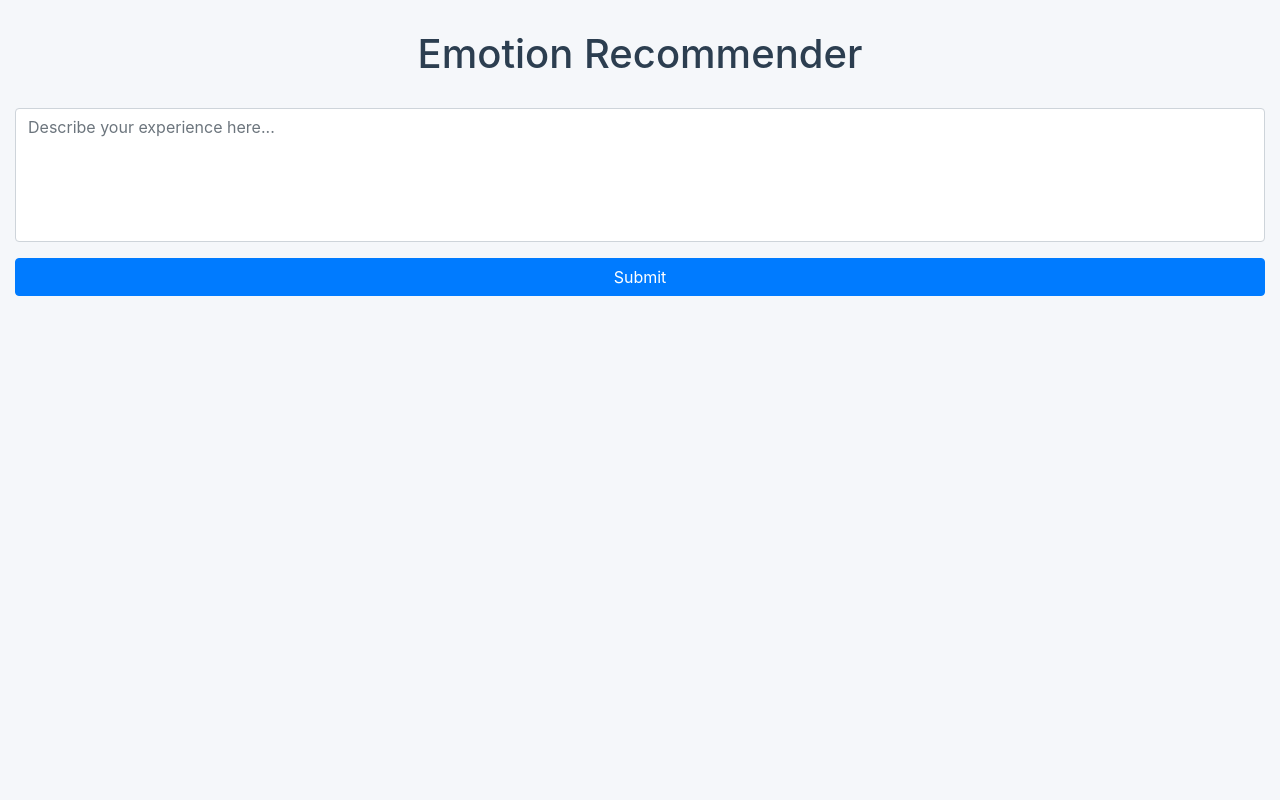
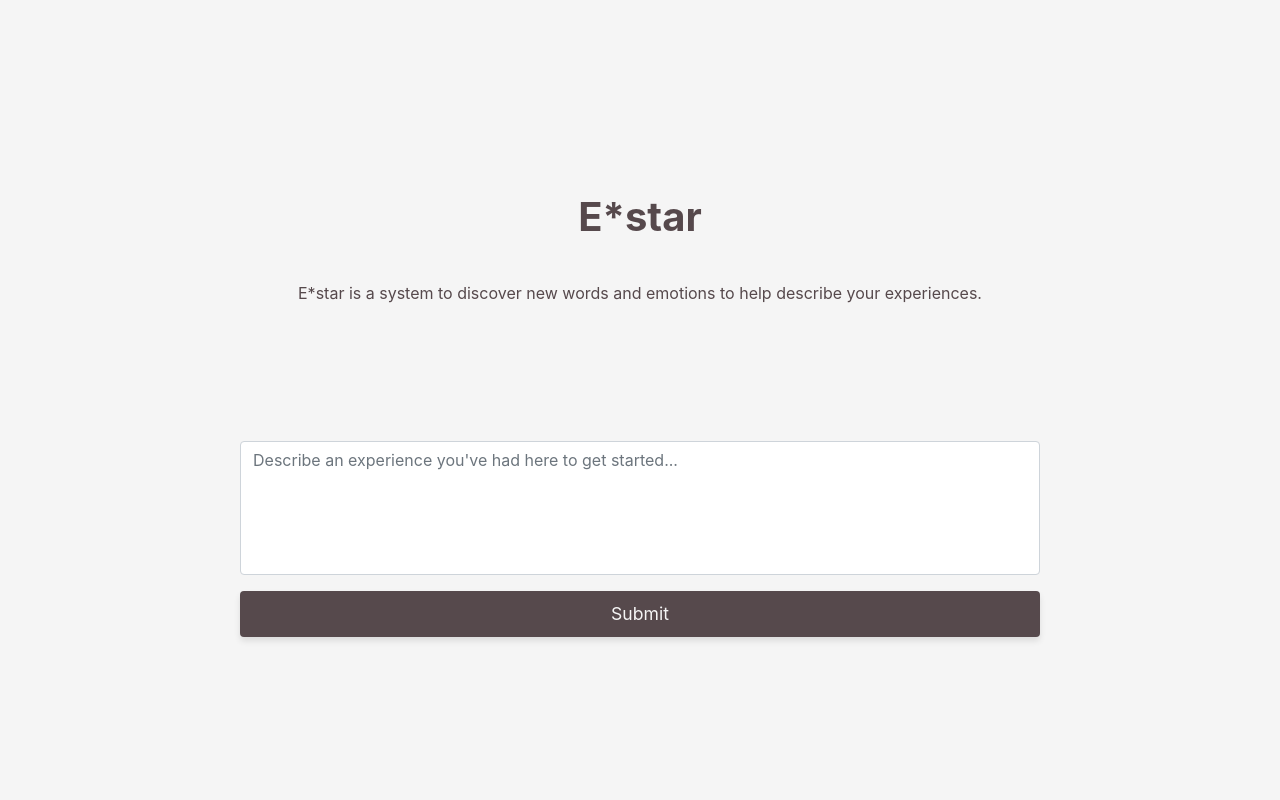
Before and after one commit to FerdinandNathaniel/E-star, a Flask app: page / in a window 1280 px wide. Run offline with Flask 3, Linux system fonts and the light colour scheme; parts of the project's set-up code (start-up, migrations or seed data) failed here and were passed over; some libraries are stand-ins or nearby versions.

Commit message:
Demo-ready code

```diff
--- a/Static/styles.css
+++ b/Static/styles.css
@@ -1,17 +1,61 @@
+body, html {
+    height: 100%;
+    margin: 0;
+}
+
 body {
-    background-color: #f5f7fa;
+    background-color: var(--background-color-1);
 }
 
 h1 {
     margin-top: 30px;
     margin-bottom: 30px;
-    color: #2c3e50;
+    color: var(--tertiary-color);
+}
+
+:root {
+    --background-color-1: #f5f5f5;
+    --background-color-2: #e2e2df;
+    --primary-color: #f5f5f5;
+    --secondary-color: #56494c;
+    --tertiary-color: #3a2e39;
+    --grey-color: #f5f5f5;
+    --text-color: #56494c;
+    --sidebar-text-color: #57606f;
+    --remove-color: #ac5656;
+}
+
+.estar-title {
+    color: var(--secondary-color);
+    font-weight: bold;
+}
+
+.subtitle {
+    margin-top: 5vh;
+    color: var(--secondary-color);
+}
+
+.user-input {
+    color: var(--background-color-2);
 }
 
 .circle-container {
     display: flex;
     justify-content: center;
     flex-wrap: wrap;
+}
+
+.form-index {
+    color: var(--text-color);
+    caret-color: var(--secondary-color);
+}
+
+.form-index:active {
+    outline: none;
+}
+
+.form-index:focus {
+    outline: none;
 }
 
 .emotion-button-container {
@@ -83,7 +134,8 @@ textarea {
 }
 
 .btn-success {
-    background-color: #10ac84;
+    background-color: var(--secondary-color);
+    color: var(--background-color-1);
     border: none;
     padding: 10px 25px;
     font-size: 1.1em;
@@ -213,12 +298,55 @@ textarea {
 .remove-from-collection {
     background: none;
     border: none;
-    color: #ff6b6b;
+    color: var(--remove-color);
     font-size: 20px;
     cursor: pointer;
     padding: 0 5px;
 }
 
 .remove-from-collection:hover {
-    color: #ff5252;
+    color: var(--remove-color);
 }
+
+.skip-button-container {
+    display: flex;
+    justify-content: center;
+    margin: 20px 0;
+    width: 100%;
+}
+
+.skip-button {
+    background-color: var(--background-color-2) !important;
+    color: var(--secondary-color) !important;
+    border: 2px solid var(--secondary-color) !important;
+    padding: 8px 24px !important;
+    border-radius: 20px !important;
+    font-size: 1em !important;
+    transition: all 0.3s ease;
+}
+
+.skip-button:hover {
+    background-color: var(--secondary-color) !important;
+    color: var(--background-color-1) !important;
+    transform: scale(1.05);
+}
+
+.center-container {
+    display: flex;
+    flex-direction: column;
+    justify-content: center;
+    align-items: center;
+    height: 100vh;
+    text-align: center;
+    padding: 0 20px;
+}
+
+.title-section {
+    margin-top: 15vh;
+}
+
+.input-section {
+    width: 100%;
+    max-width: 800px;
+    margin: 15vh;
+}
--- a/Templates/index.html
+++ b/Templates/index.html
@@ -1,10 +1,17 @@
 {% extends "layout.html" %}
 {% block content %}
-    <h1 class="text-center">Emotion Recommender</h1>
-    <form method="post" action="{{ url_for('first_pass') }}">
-        <div class="form-group">
-            <textarea class="form-control" name="user_input" rows="5" placeholder="Describe your experience here..."></textarea>
+    <div class="center-container">
+        <div class="title-section">
+            <h1 class="text-center estar-title">E*star</h1>
+            <p class="text-center subtitle">E*star is a system to discover new words and emotions to help describe your experiences.</p>
         </div>
-        <button type="submit" class="btn btn-primary btn-block">Submit</button>
-    </form>
+        <div class="input-section">
+            <form method="post" action="{{ url_for('first_pass') }}">
+                <div class="form-group">
+                    <textarea class="form-control form-index" name="user_input" rows="5" placeholder="Describe an experience you've had here to get started..."></textarea>
+                </div>
+                <button type="submit" class="btn btn-success btn-block">Submit</button>
+            </form>
+        </div>
+    </div>
 {% endblock %}
--- a/Templates/layout.html
+++ b/Templates/layout.html
@@ -2,7 +2,7 @@
 <html lang="en">
 <head>
     <meta charset="UTF-8">
-    <title>Emotion Recommender</title>
+    <title>E*star</title>
     <!-- Bootstrap CSS -->
     <link rel="stylesheet" href="https://stackpath.bootstrapcdn.com/bootstrap/4.5.0/css/bootstrap.min.css">
     <!-- Custom CSS -->
@@ -13,15 +13,30 @@
         <div class="row">
             {% if request.endpoint != 'index' %}
             <div class="col-md-3 sidebar left-sidebar">
+                <div class="back-button-container">
+                    <form method="post" action="{{ url_for('index') }}">
+                        <button type="submit" class="btn btn-success btn-block">Go back</button>
+                    </form>
+                </div>
                 <div id="emotion-description" class="description-panel">
-                    <h4>Guidelines</h4>
+                    <h4>Welcome to E*star!</h4>
                     <div id="guidelines-text">
-                        <p>I did a baba!</p>
-                        <p>More text about how this burbur works.</p>
-                        <p>Hover over an emotion to see its description.</p>
+                        <p>The goal of E*star is to find and collect words that together describe an experience you've had.</p>
+                        <p>Here's how to use this system:</p>
+                        <ul>
+                            <li><strong>Hover</strong> over an emotion to view its description.</li>
+                            <li><strong>Click</strong> an emotion to select it as the best fit compared to the other two.</li>
+                            <li><strong>Skip</strong> emotions to indicate none get closer to describing your experience.</li>
+                            <li><strong>Add</strong> emotions to your collection by using the '<strong>+</strong>' button.</li>
+                            <li><strong>Remove</strong> emotions from your collection by clicking the red '<strong>×</strong>' next to them.</li>
+                            <li><strong>Print</strong> your collection to a receipt by clicking the <strong>Finish</strong> button.</li>
+                        </ul>
+
+                        <p><small><em><strong>Hint</strong>: you can go back and click on other emotions to see how the results change! Your collection will not be affected, so peruse to your heart's content-</em></small></p>
                     </div>
                     <div id="description-text" style="display: none;"></div>
                 </div>
+
             </div>
             <div class="col-md-6">
             {% else %}
@@ -134,6 +149,16 @@
                     updateCollection('remove', e.target.dataset.emotion);
                 }
             });
+
+            // Add finish form handler
+            const finishForm = document.querySelector('form[action="/finish"]');
+            if (finishForm) {
+                finishForm.addEventListener('submit', function(e) {
+                    e.preventDefault();
+                    alert('You are finished! Take your receipt.');
+                    this.submit();
+                });
+            }
         });
     </script>
 </body>
--- a/app.py
+++ b/app.py
@@ -17,7 +17,7 @@ api_key = os.environ.get('OPENAI_API_KEY')
 client = OpenAI(api_key=api_key)
 
 # Choose dataset to use, do not put file ending at the end
-dataset_embeddings = "embeddings_onlyLLM"
+dataset_embeddings = "embeddings"
 
 # Load data
 df_embeddings = pd.read_pickle('Data/Processed/' + dataset_embeddings + '.pkl')
@@ -27,7 +27,7 @@ faiss_index = utils.get_faiss_index(df_embeddings)
 emotion_list = df_embeddings['Emotion'].tolist()
 
 def get_descriptions(emotions):
-    return {emotion: f"<strong>{emotion}</strong><br>{df_embeddings.loc[df_embeddings['Emotion'] == emotion, 'Description'].iloc[0]}"
+    return {emotion: f"<strong>{emotion}</strong> [{df_embeddings.loc[df_embeddings['Emotion'] == emotion, 'Language'].iloc[0]}]<br>{df_embeddings.loc[df_embeddings['Emotion'] == emotion, 'Description'].iloc[0]}"
             for emotion in emotions}
 
 @app.route('/', methods=['GET', 'POST'])
@@ -51,12 +51,7 @@ def first_pass():
     session['collection'] = []
 
     # Get recommended_emotions
-    recommended_emotions = utils.find_relevant_emotions(
-        user_input=user_input,
-        emotion_list=emotion_list,
-        openai_client=client,
-        faiss_index=faiss_index
-    )
+    recommended_emotions = utils.find_relevant_base_emotions()
 
     # Append recommended_emotions to previous_emotions
     previous_emotions = session['previous_emotions']
@@ -111,8 +106,6 @@ def get_emotions():
     for emotion in recommended_emotions:
         previous_emotions.append(emotion)
 
-    print(f"User input: {user_input}\nChosen emotion: {chosen_emotion}\nRecommended emotions: {recommended_emotions}\nPrevious emotions: {previous_emotions}")
-
     # Session has been modified at this point
     session.modified = True
 
@@ -128,7 +121,7 @@ def get_emotions():
                                 original_user_input=original_user_input,
                                 descriptions=descriptions)
 
-    descriptions = get_descriptions(recommended_emotions + previous_emotions)
+    descriptions = get_descriptions(previous_emotions)
     return render_template('results.html',
                            emotions=recommended_emotions,
                            user_input=user_input,
@@ -207,6 +200,7 @@ def rewind_to_emotion():
 def finish():
     # Get final data
     user_input = request.form.get('user_input')
+    original_user_input = session['original_user_input']
 
     if session.get('collection'):
         # Get descriptions without HTML formatting for printing
@@ -215,15 +209,22 @@ def finish():
             for emotion in session['collection']
         }
         # Print the collection
-        print_emotion_collection(session['collection'], plain_descriptions)
+        print_emotion_collection(df_embeddings, original_user_input, session['collection'], plain_descriptions)
+
+    latest_emotions = session['previous_emotions'][-3:]
+    previous_emotions = session['previous_emotions'][:-3]
+    previous_sets = [previous_emotions[i:i+3] for i in range(0, len(previous_emotions), 3)]
+    chosen_emotions = session['chosen_emotions']
+    descriptions = get_descriptions(latest_emotions + previous_emotions)
 
     return render_template('results.html',
-                         emotions=[],
-                         message="Process finished and collection printed.",
-                         user_input=user_input,
-                         previous_emotions=[],
-                         chosen_emotion=None,
-                         current_prompt=user_input)
+                            emotions=latest_emotions,
+                            message="Process finished and collection printed.",
+                            user_input=user_input,
+                            previous_sets = previous_sets,
+                            chosen_emotions=chosen_emotions,
+                            original_user_input=original_user_input,
+                            descriptions=descriptions)
 
 @app.route('/update_collection', methods=['POST'])
 def update_collection():
@@ -244,5 +245,51 @@ def update_collection():
 
     return jsonify({'success': True})
 
+@app.route('/skip', methods=['POST'])
+def skip_emotions():
+    original_user_input = session['original_user_input']
+    user_input = request.form.get('user_input')
+
+    # Get previous emotions
+    previous_emotions = session['previous_emotions']
+
+    # Get the latest recommended emotions
+    skipped_emotions = previous_emotions[-3:]
+
+    # Append message to user input
+    user_input += f" None of the following emotions describe my experience in any way: '{skipped_emotions[0]}', '{skipped_emotions[1]}', '{skipped_emotions[2]}'."
+
+    # Update session user_input
+    session['user_input'] = user_input
+
+    # Generate new recommended emotions
+    recommended_emotions = utils.find_relevant_emotions(
+        user_input=user_input,
+        emotion_list=emotion_list,
+        previous_emotions=previous_emotions,
+        openai_client=client,
+        faiss_index=faiss_index
+    )
+
+    # Append recommended emotions to previous_emotions
+    previous_emotions.extend(recommended_emotions)
+
+    # Update previous sets
+    previous_sets = [previous_emotions[i:i+3] for i in range(0, len(previous_emotions)-len(recommended_emotions), 3)]
+
+    # Mark session as modified
+    session.modified = True
+
+    # Get descriptions
+    descriptions = get_descriptions(previous_emotions)
+
+    return render_template('results.html',
+                           emotions=recommended_emotions,
+                           user_input=user_input,
+                           previous_sets=previous_sets,
+                           chosen_emotions=session['chosen_emotions'],
+                           original_user_input=original_user_input,
+                           descriptions=descriptions)
+
 if __name__ == '__main__':
     app.run(debug=True)
```
Also changed, not shown: other parts of Static/styles.css (+58 -18 lines), Data/data_utils.py (+16 -2 lines), Templates/results.html (+9 -1 lines), printing.py (+20 -20 lines), to-do.md (added, +20 -0 lines), utils.py (+46 -8 lines), 4 other files.
